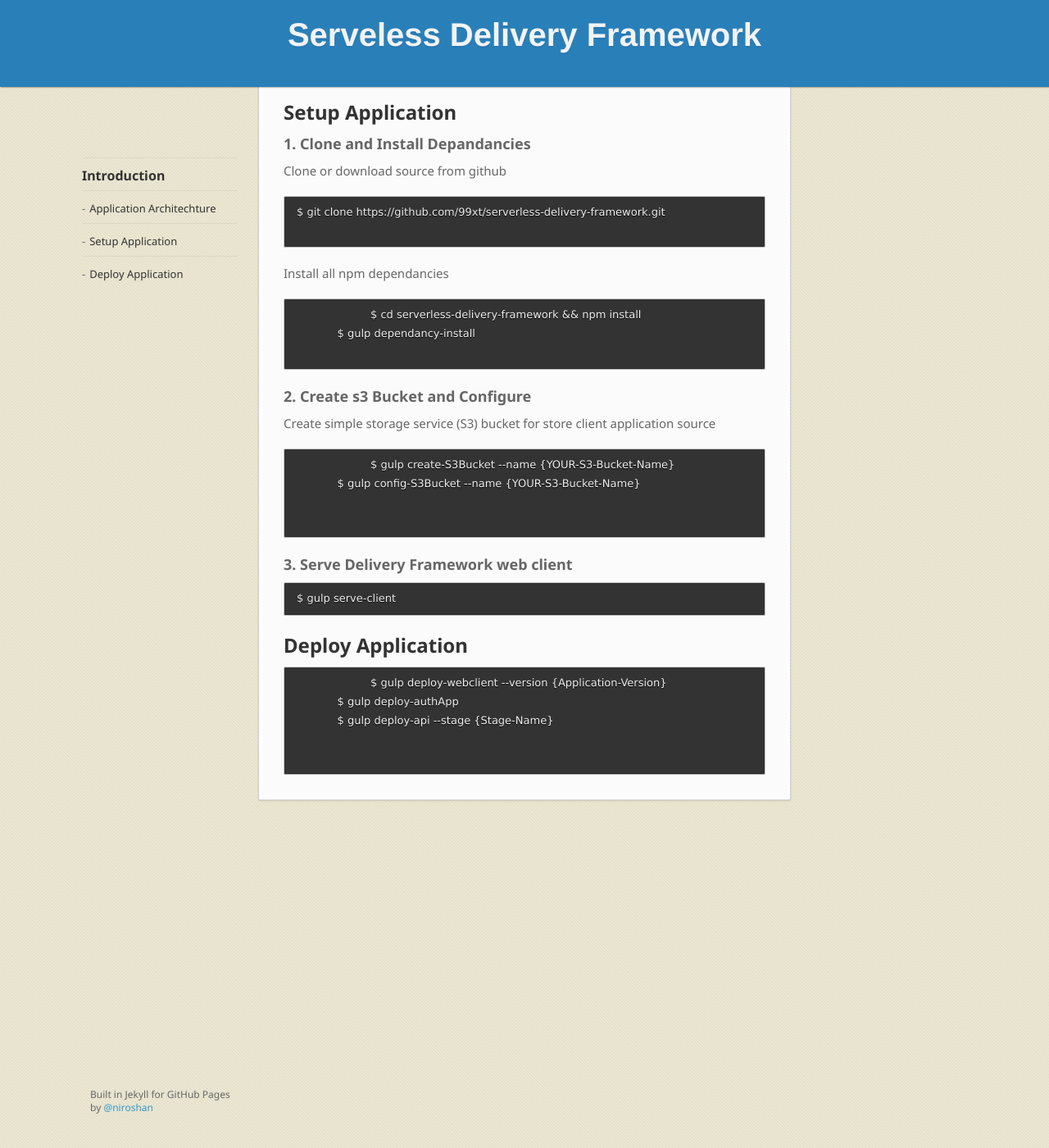
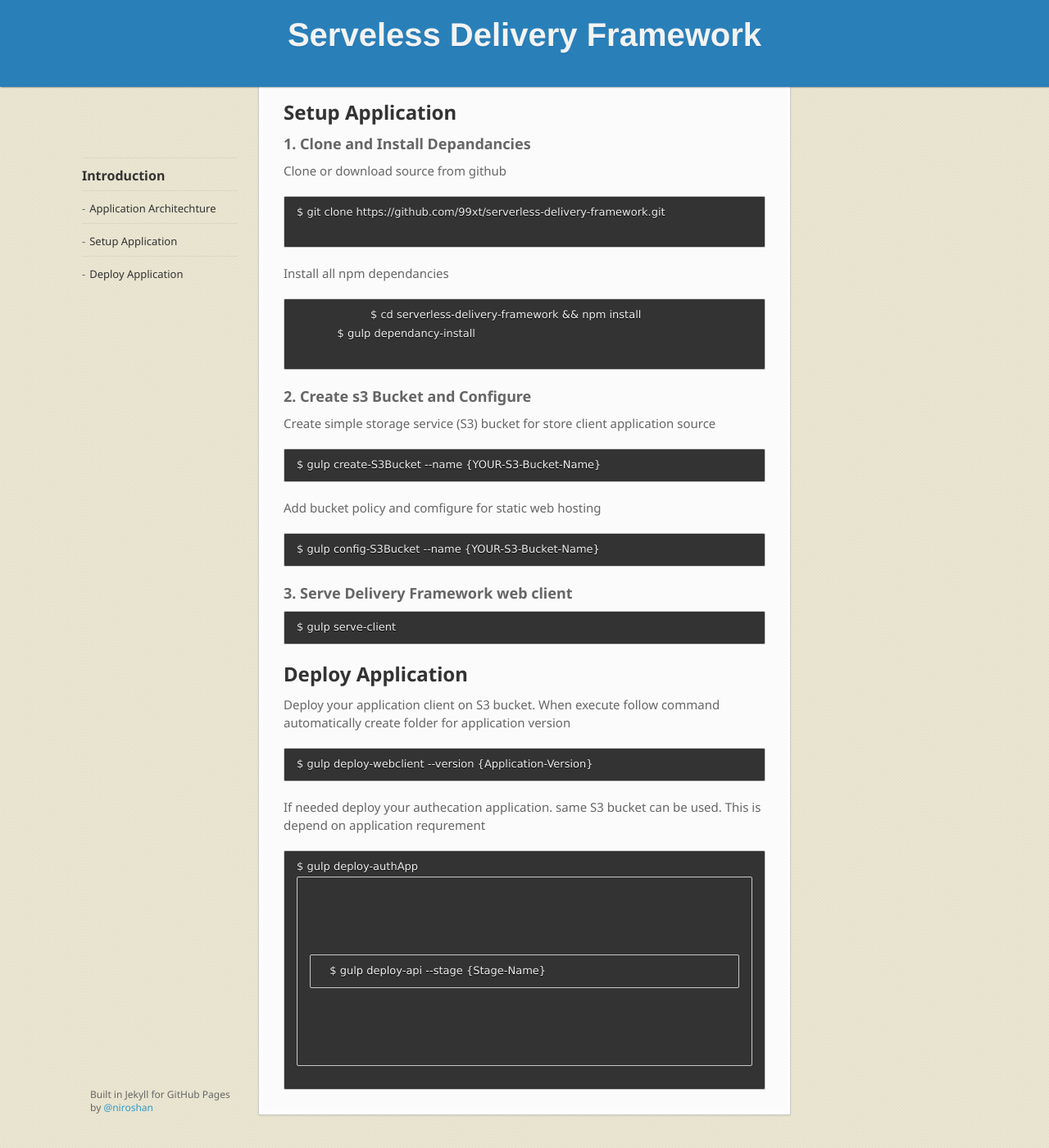
Before and after one commit to 99x/serverless-delivery-framework, a Jekyll site: the page built from docs/index.md, in a window 1280 px wide and 1400 px high, scrolled down 1251 px. Shown: the whole window at 82% size. Built offline with Jekyll 4.4.1, drawn with Linux system fonts in a browser that asks for light colours; nearby versions of some CDN libraries; some web fonts are replaced.

Commit message:
update doc:

```diff
--- a/docs/_layouts/home.html
+++ b/docs/_layouts/home.html
@@ -38,24 +38,22 @@
 
         <h3>2. Create s3 Bucket and Configure</h3>
         <p>Create simple storage service (S3) bucket for store client application source</p>
-        <pre>
-          <code>$ gulp create-S3Bucket --name {YOUR-S3-Bucket-Name}
-            $ gulp config-S3Bucket --name {YOUR-S3-Bucket-Name}
-          </code>
-        </pre>
+        <pre><code>$ gulp create-S3Bucket --name {YOUR-S3-Bucket-Name}</code></pre>
+
+      <p>Add bucket policy and comfigure for static web hosting</p>
+      <pre><code>$ gulp config-S3Bucket --name {YOUR-S3-Bucket-Name}</code></pre>
+
 
         <h3>3. Serve Delivery Framework web client</h3>
-        <pre><code>$ gulp serve-client</code>
-</pre>
+        <pre><code>$ gulp serve-client</code></pre>
 
         <h2>Deploy Application</h2>
-
-        <pre>
-          <code>$ gulp deploy-webclient --version {Application-Version}
-            $ gulp deploy-authApp
-            $ gulp deploy-api --stage {Stage-Name}
-          </code>
-        </pre>
+        <p>Deploy your application client on S3 bucket. When execute follow command automatically create folder for application version</p>
+        <pre><code>$ gulp deploy-webclient --version {Application-Version}</code></pre>
+        <p> If needed deploy your authecation application. same S3 bucket can be used. This is depend on application requrement</p>
+        <pre><code>$ gulp deploy-authApp </code><pre>
+        <p></p>
+        <pre><code>  $ gulp deploy-api --stage {Stage-Name}</code></pre>
 
     </section>
 
```
